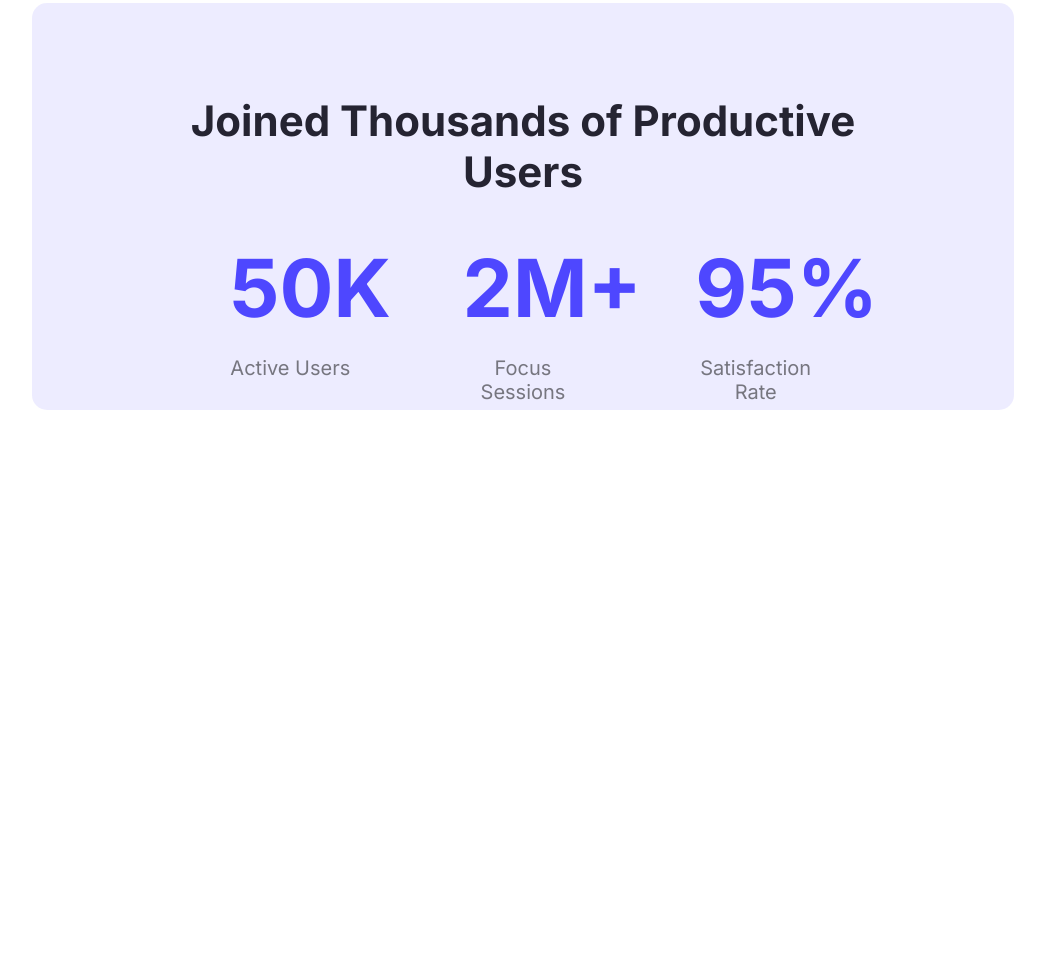
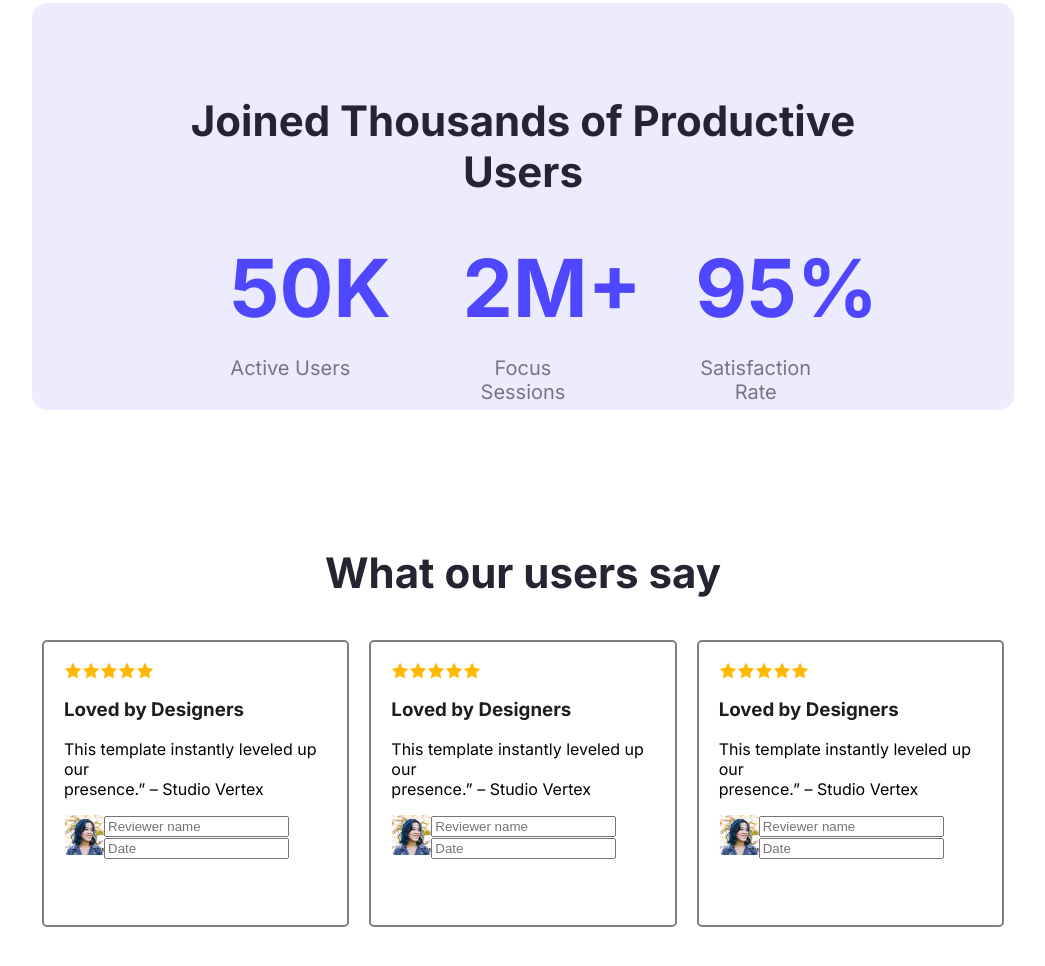
Before and after one commit to ikkabir24/B12A01-landing-launchpad, a plain HTML site: page index.html in a window 1280 px wide. Shown: the part 1120-2086 px from the top of the page, without its empty margins (117-1162 px from the left). Before the commit the page ends 1646 px from the top, so only its background shows below. Drawn offline with Linux system fonts and the light colour scheme.

Commit message:
added feedback section

```diff
--- a/index.html
+++ b/index.html
@@ -52,6 +52,67 @@
                 </div>
             </div>
         </div>
+
+        <div class="user-feed">
+            <h3 class="section-title" style="text-align: center;">What our users say</h3>
+            <div class="review-sec">
+                <div class="review">
+                    <div class="star">
+                        <img src="Assets/icon-star.png" alt="">
+                        <img src="Assets/icon-star.png" alt="">
+                        <img src="Assets/icon-star.png" alt="">
+                        <img src="Assets/icon-star.png" alt="">
+                        <img src="Assets/icon-star.png" alt="">
+                    </div>
+                    <h3 class="review-heading">Loved by Designers</h3>
+                    <p>This template instantly leveled up our <br> presence.” – Studio Vertex</p>
+                    <div class="image-others">
+                        <img src="Assets/avatar.png" style="width: 40px; height: 40px;" alt="">
+                        <div class="form"><form>
+                            <input type="text" placeholder="Reviewer name"> <br>
+                            <input type="text" placeholder="Date">
+                        </div></form>
+                    </div>
+                </div>
+                <div class="review">
+                    <div class="star">
+                        <img src="Assets/icon-star.png" alt="">
+                        <img src="Assets/icon-star.png" alt="">
+                        <img src="Assets/icon-star.png" alt="">
+                        <img src="Assets/icon-star.png" alt="">
+                        <img src="Assets/icon-star.png" alt="">
+                    </div>
+                    <h3 class="review-heading">Loved by Designers</h3>
+                    <p>This template instantly leveled up our <br> presence.” – Studio Vertex</p>
+                    <div class="image-others">
+                        <img src="Assets/avatar.png" style="width: 40px; height: 40px;" alt="">
+                        <div class="form">
+                            <input type="text" placeholder="Reviewer name"> <br>
+                            <input type="text" placeholder="Date">
+                        </div>
+                    </div>
+                </div>
+                <div class="review">
+                    <div class="star">
+                        <img src="Assets/icon-star.png" alt="">
+                        <img src="Assets/icon-star.png" alt="">
+                        <img src="Assets/icon-star.png" alt="">
+                        <img src="Assets/icon-star.png" alt="">
+                        <img src="Assets/icon-star.png" alt="">
+                    </div>
+                    <h3 class="review-heading">Loved by Designers</h3>
+                    <p>This template instantly leveled up our <br> presence.” – Studio Vertex</p>
+                    <div class="image-others">
+                        <img src="Assets/avatar.png" style="width: 40px; height: 40px;" alt="">
+                        <div class="form"><form>
+                            <input type="text" placeholder="Reviewer name"> <br>
+                            <input type="text" placeholder="Date">
+                        </div></form>
+                    </div>
+                </div>
+
+            </div>
+        </div>
     </main>
     <footer></footer>
 </body>
--- a/styles.css/portfolio.css
+++ b/styles.css/portfolio.css
@@ -99,3 +99,32 @@ nav {
     font-weight: normal;
     text-align: center;
 }
+
+/* user feed */
+.user-feed {
+    margin: 137px 151px;
+}
+.review-sec {
+    display: flex;
+    justify-content: center;
+    gap: 20px;
+}
+.review {
+    height: 243px;
+    width: 366px;
+    border: 2px solid gray;
+    padding: 20px;
+    border-radius: 5px;
+}
+.star {
+    display: flex;
+}
+
+.review-heading {
+    color: rgba(30, 30, 30, 1);
+    font-weight: bold;
+
+}
+.image-others {
+    display: flex;
+}
```
